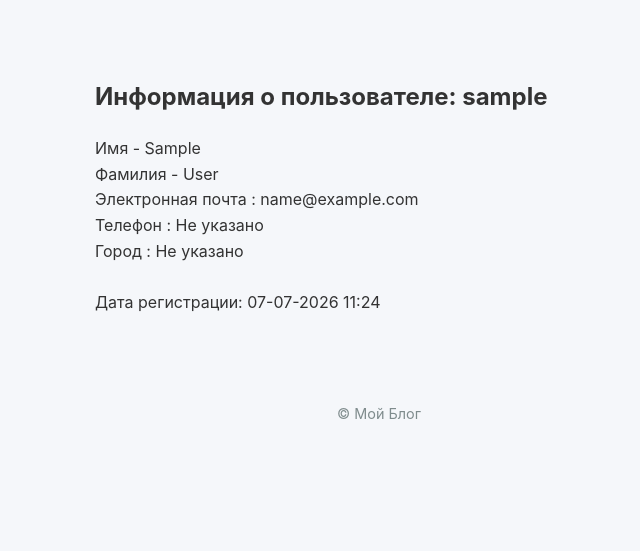
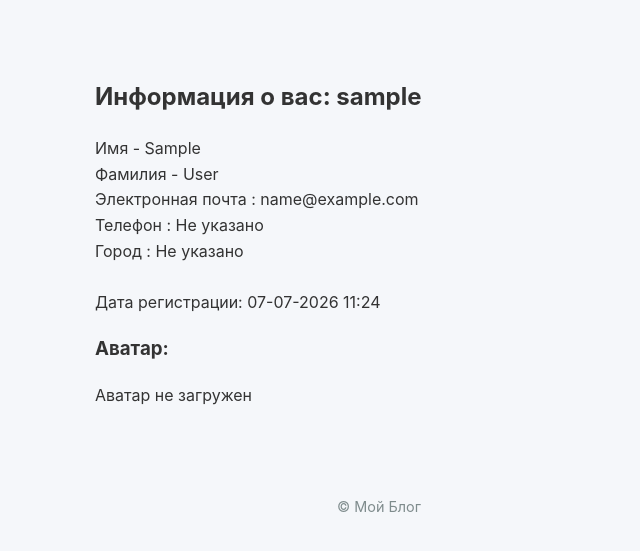
Before and after one commit to vladimirperov85/django_block_site, a Django app: page /users/profile/1/ in a window 1280 px wide. Shown: the part 120-671 px from the top of the page, without its empty margins (261-901 px from the left). Run offline with Django 5.2, Linux system fonts and the light colour scheme; the visitor is signed in with stand-in values (Sample User, id 1); data comes from the database, SQL or seed files in the repository.

Commit message:
дополнительная логика для отображения страницы постов разных авторов.

```diff
--- a/blog/urls.py
+++ b/blog/urls.py
@@ -14,6 +14,7 @@ urlpatterns = [
     path('posts/<int:pk>/edit/', views.post_edit, name='post_edit'),
     path('posts/<int:pk>/delete/', views.post_delete, name='post_delete'),
 
+
     # Посты пользователя
     path('users/<int:user_id>/posts/', views.user_posts, name='users_posts'),
 ]
--- a/templates/blog/post_list.html
+++ b/templates/blog/post_list.html
@@ -189,7 +189,7 @@
         {% for post in posts %}
         <article class="post-card">
             <div class="post-meta">
-                <a href="{% url 'blog:users_posts' post.author.pk %}">{{ post.author.username }}</a>
+                <a href="{% url 'users:profile' post.author.pk %}">{{ post.author.username }}</a>
                 <span>{{ post.created_at|date:'d.m.Y H:i' }}</span>
             </div>
 
--- a/templates/users/profile.html
+++ b/templates/users/profile.html
@@ -1,8 +1,9 @@
 {% extends 'base.html' %}
 
 {% block content %}
+{% if me %}
 <br>
-<h2>Информация о пользователе: {{ user.username }}</h2>
+<h2>Информация о вас: {{ user.username }}</h2>
 {% if user.first_name or user.last_name %}
 <div>Имя - {{ user.first_name|default:'Не указано' }}</div>
 <div>Фамилия - {{ user.last_name|default:'Не указано' }}</div>
@@ -17,5 +18,18 @@
     <h3>Аватар:</h3>
     <img src="{{ user.avatar.url }}" alt="Аватар пользователя" style="max-width: 150px; max-height: 150px;">
 </div>
+{% else %}
+<div>
+    <h3>Аватар:</h3>
+    <p>Аватар не загружен</p>
+</div>
+{% endif %}
+{% else %}
+<h2>Информация о пользователе: {{ user.username }}</h2>
+<div>Дата регистрации: {{ user.date_joined|date:'d-m-Y H:i' }}</div>
+<div>
+    <h3>Аватар:</h3>
+    <img src="{{ user.avatar.url }}" alt="Аватар пользователя" style="max-width: 150px; max-height: 150px;">
+</div>
 {% endif %}
 {% endblock %}
--- a/users/views.py
+++ b/users/views.py
@@ -43,9 +43,12 @@ def log_out(request):
 @login_required
 def user_profile(request, pk):
     user = get_object_or_404(User, pk=pk)
+    context = {'me': True ,
+            'user': user,
+            'title': 'Информация о профиле',
+            }
+
     if request.user != user:
-        raise PermissionDenied()
+        context ['me'] =  False
 
-    context = {'user': user,
-                'title': 'Информация о профиле'}
     return render(request, 'users/profile.html', context=context)
```
Also changed, not shown: media/avatars/413fe93042623e8a1dce2e3ab54410f3.jpg (added).
